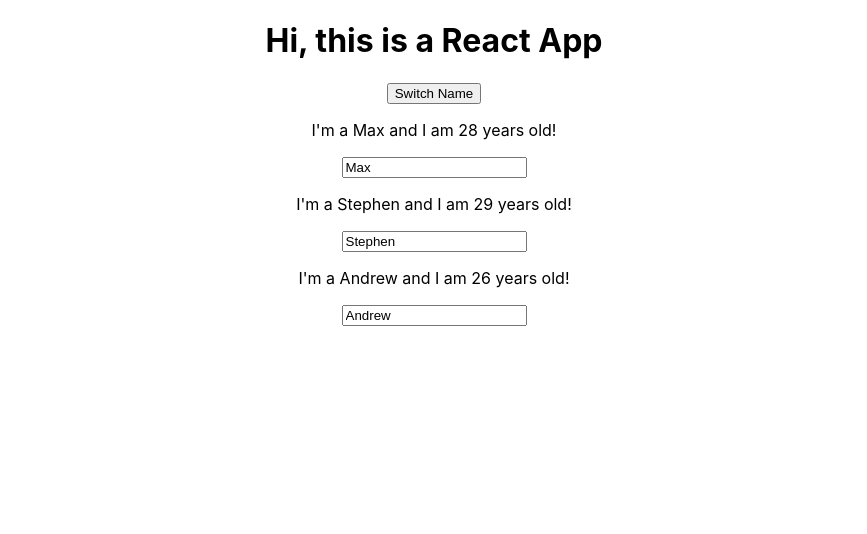
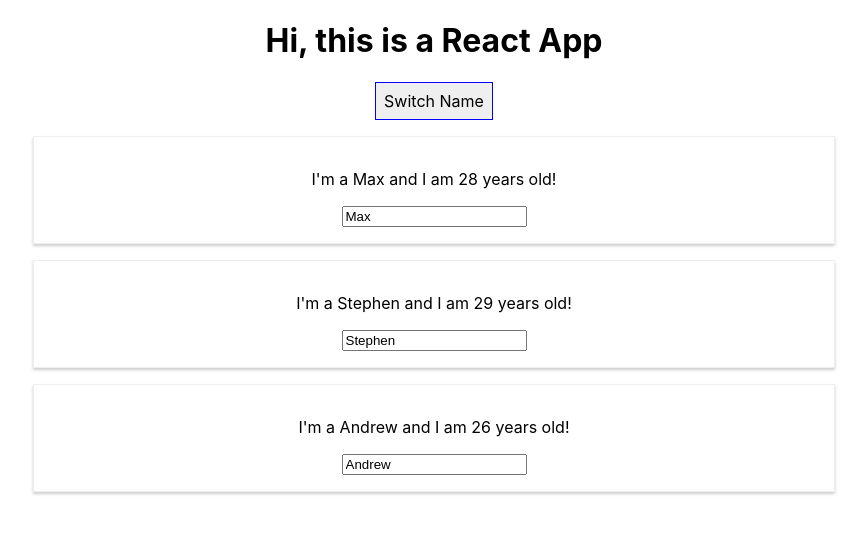
Before and after one commit to brunv/React-Redux-Complete, a React (Create React App) app in the folder Maximiliam - React Complete Guide/01-base-features/: page / in a window 1280 px wide. Shown: the top 534 px of the page, without its empty margins (206-1073 px from the left). Built offline with nearby package versions, Linux system fonts and the light colour scheme.

Commit message:
starting with styling

```diff
--- a/Maximiliam - React Complete Guide/01-base-features/src/App.js
+++ b/Maximiliam - React Complete Guide/01-base-features/src/App.js
@@ -46,10 +46,22 @@
         })
     }
 
+    const style = {
+        backgorundColor: 'white',
+        font: 'inherit',
+        border: '1px solid blue',
+        padding: '8px',
+        cursor: 'pointer'
+    };
+
     return (
         <div className="App">
             <h1>Hi, this is a React App</h1>
-            <button onClick={switchNameHandler}>Switch Name</button>
+            <button
+                style={style}
+                onClick={switchNameHandler}>
+                Switch Name
+            </button>
             <Person
                 name={person.persons[0].name}
                 age={person.persons[0].age}>
--- /dev/null
+++ b/Maximiliam - React Complete Guide/01-base-features/src/Person/Person.css
@@ -0,0 +1,8 @@
+.Person {
+    width: 60%;
+    margin: 16px auto;
+    border: 1px solid #eee;
+    box-shadow: 0 2px 3px #ccc;
+    padding: 16px;
+    text-align: center;
+}
--- a/Maximiliam - React Complete Guide/01-base-features/src/Person/Person.js
+++ b/Maximiliam - React Complete Guide/01-base-features/src/Person/Person.js
@@ -1,8 +1,9 @@
 import React from 'react';
+import './Person.css';
 
 const person = (props) => {
     return (
-        <div>
+        <div className="Person">
             <p onClick={props.click}>I'm a {props.name} and I am {props.age} years old!</p>
             <p>{props.children}</p>
             <input type="text" onChange={props.changed} value={props.name} />
```
